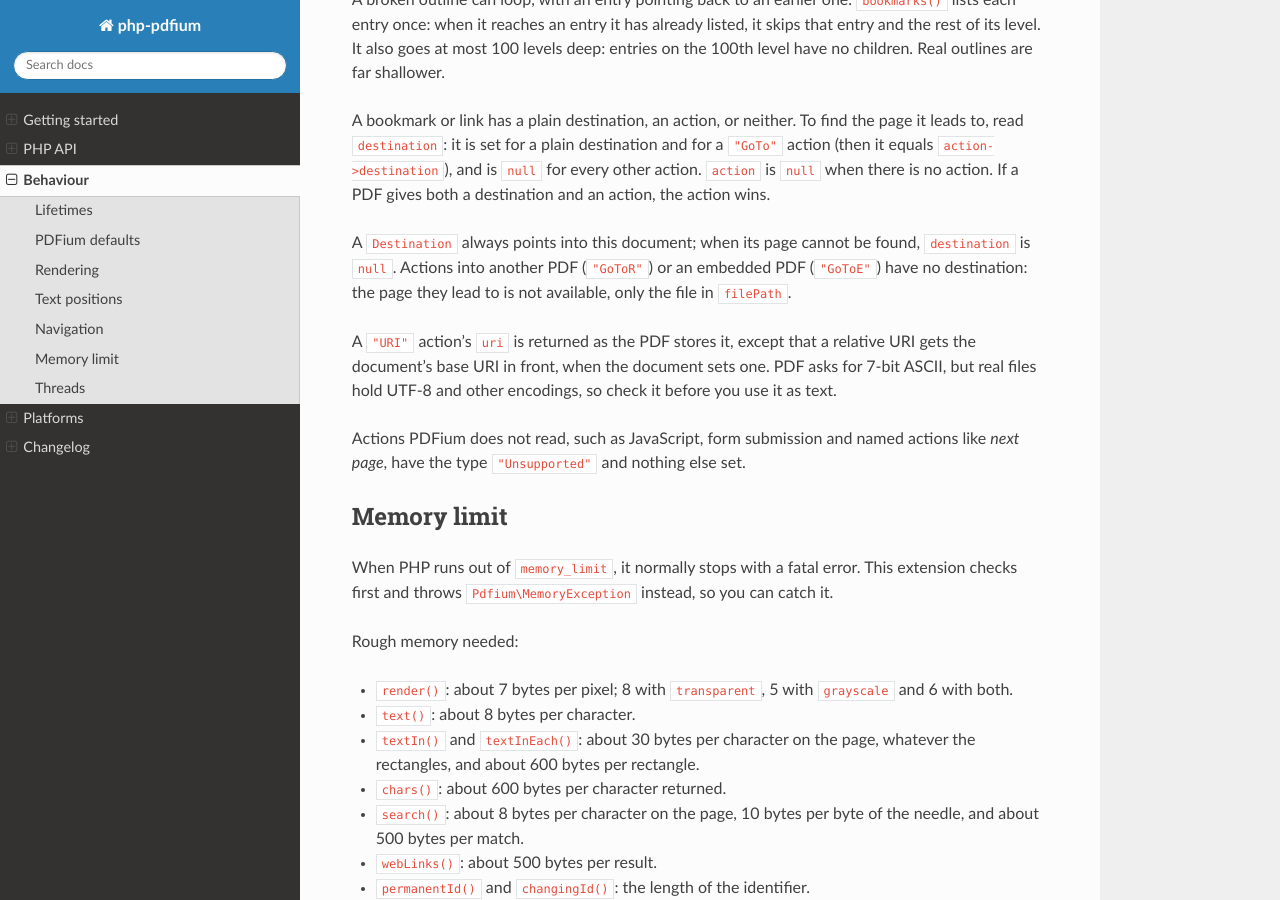
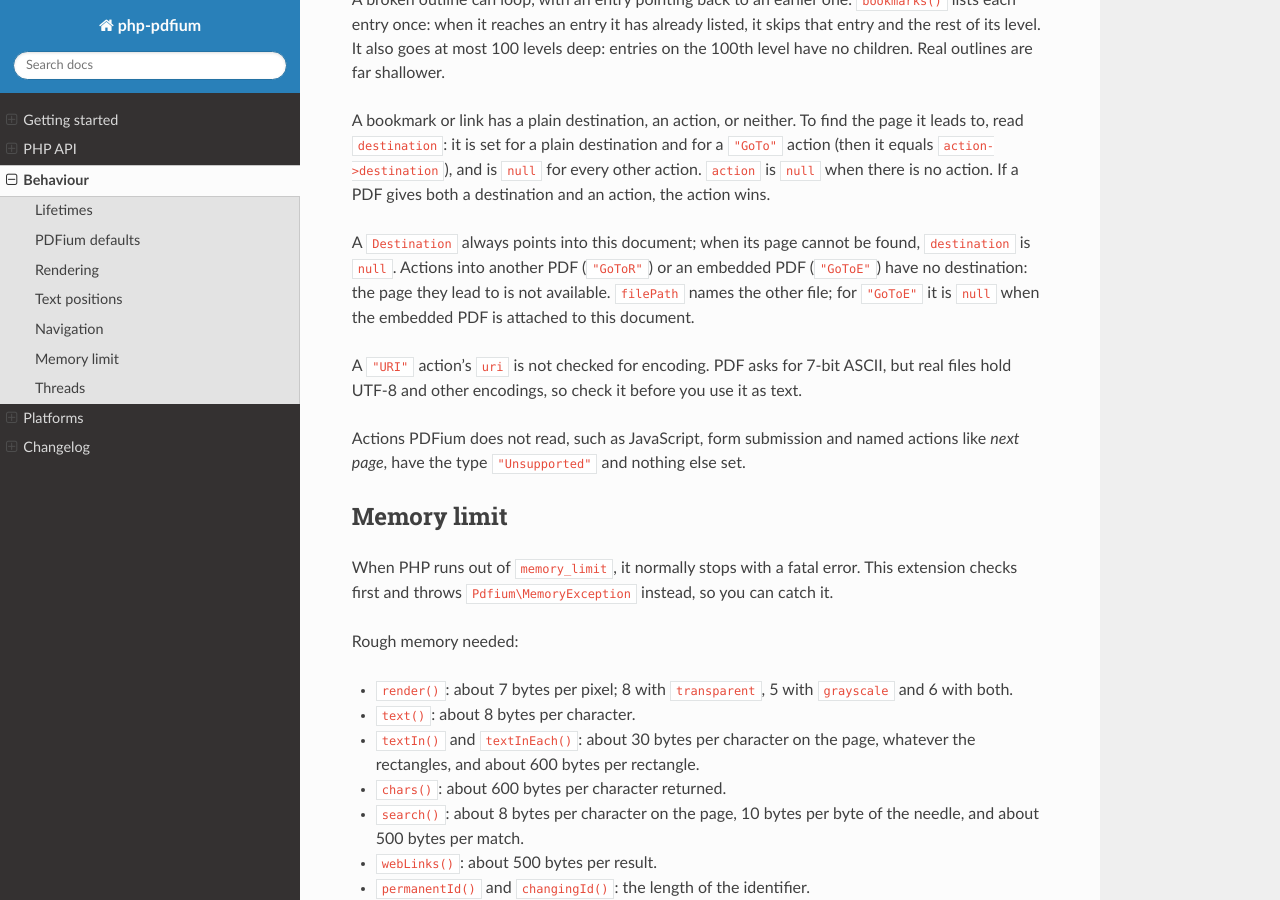
Before and after one commit to chaikivskyi/php-pdfium, a Sphinx documentation site: the page built from docs/behaviour.rst, in a window 1280 px wide and 900 px high, scrolled down 4068 px. Built offline with Sphinx 7.4.7 and the Read the Docs theme 3.1.0, drawn with Linux system fonts in a browser that asks for light colours; cross-references to code outside the pages are shown as plain code.

Commit message:
docs: say GoToE's filePath is null for a PDF attached to this document, and keep only the encoding warning for uri in behaviour.rst

```diff
--- a/docs/behaviour.rst
+++ b/docs/behaviour.rst
@@ -199,11 +199,10 @@ when there is no action. If a PDF gives both a destination and an action, the ac
 
 A :php:class:`Destination <Pdfium\\Destination>` always points into this document; when its page
 cannot be found, ``destination`` is ``null``. Actions into another PDF (``"GoToR"``) or an embedded
-PDF (``"GoToE"``) have no destination: the page they lead to is not available, only the file in
-``filePath``.
+PDF (``"GoToE"``) have no destination: the page they lead to is not available. ``filePath`` names
+the other file; for ``"GoToE"`` it is ``null`` when the embedded PDF is attached to this document.
 
-A ``"URI"`` action's ``uri`` is returned as the PDF stores it, except that a relative URI gets the
-document's base URI in front, when the document sets one. PDF asks for 7-bit ASCII, but real files
+A ``"URI"`` action's ``uri`` is not checked for encoding. PDF asks for 7-bit ASCII, but real files
 hold UTF-8 and other encodings, so check it before you use it as text.
 
 Actions PDFium does not read, such as JavaScript, form submission and named actions like *next
```
